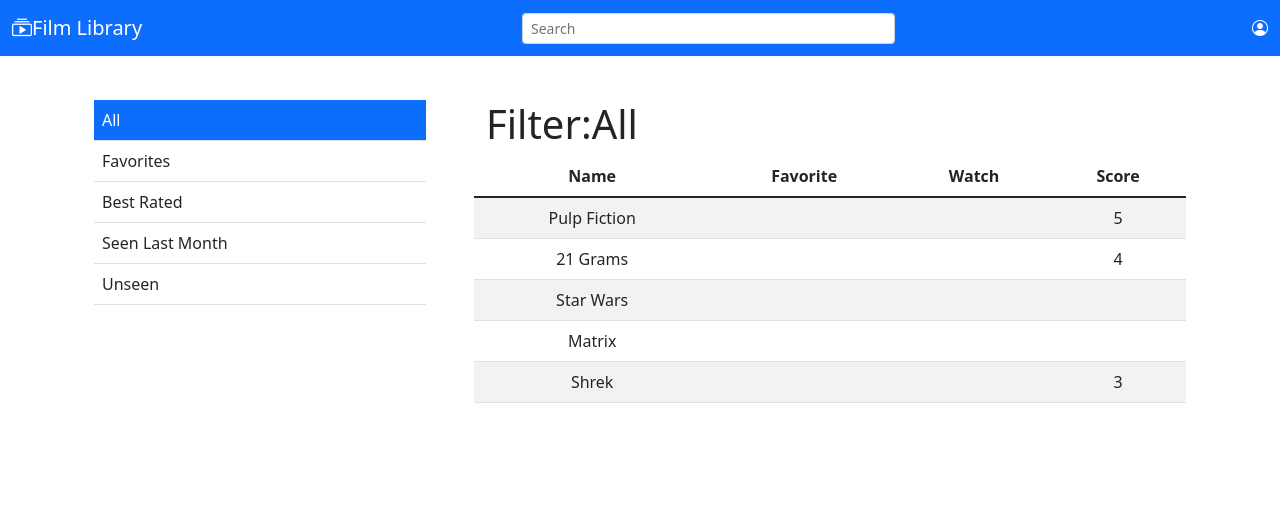
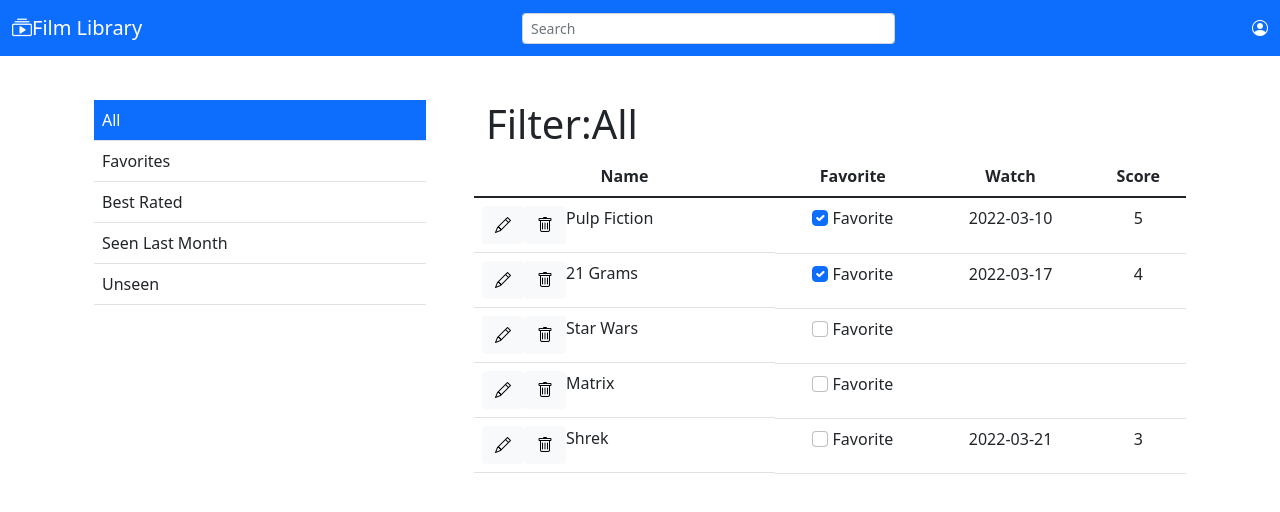
Before and after one commit to jandvanegas/msc-polito-webapp-biglab1, a React (Create React App) app in the folder biglab1/: page / in a window 1280 px wide. Shown: the top 512 px of the page. Built offline with nearby package versions, Linux system fonts and the light colour scheme.

Commit message:
feat(content): added content.

```diff
--- a/biglab1/src/components/LibraryComponents.js
+++ b/biglab1/src/components/LibraryComponents.js
@@ -7,6 +7,7 @@ import Container from 'react-bootstrap/Container'
 import Row from 'react-bootstrap/Row'
 import Col from 'react-bootstrap/Col'
 import Table from 'react-bootstrap/Table'
+import Button from 'react-bootstrap/Button'
 
 function AppNavbar() {
   return (
@@ -69,7 +70,7 @@ function Films(props) {
 }
 
 function FilmsTable(props) {
-  return <Table striped>
+  return <Table>
     <thead>
       <tr>
         <th>Name</th>
@@ -87,11 +88,16 @@ function FilmsTable(props) {
 }
 
 function FilmRow(props) {
+  const favorite = <input class="form-check-input" type="checkbox" value="" checked={props.film.favorite}></input>
   return <>
     <tr>
-      <td>{props.film.name} </td>
-      <td>{props.film.favorite} </td>
-      <td>{props.film.watchedDate} </td>
+      <td className='d-flex flex-row justify-content-start'>
+        <Button variant='light'><i className='bi bi-pencil'></i></Button>
+        <Button variant='light'><i className='bi bi-trash'></i></Button>
+        {props.film.name}
+      </td>
+      <td>{favorite} Favorite</td>
+      <td>{props.film.watchDate?.format('YYYY-MM-DD')} </td>
       <td>{props.film.score} </td>
     </tr>
   </>
```
